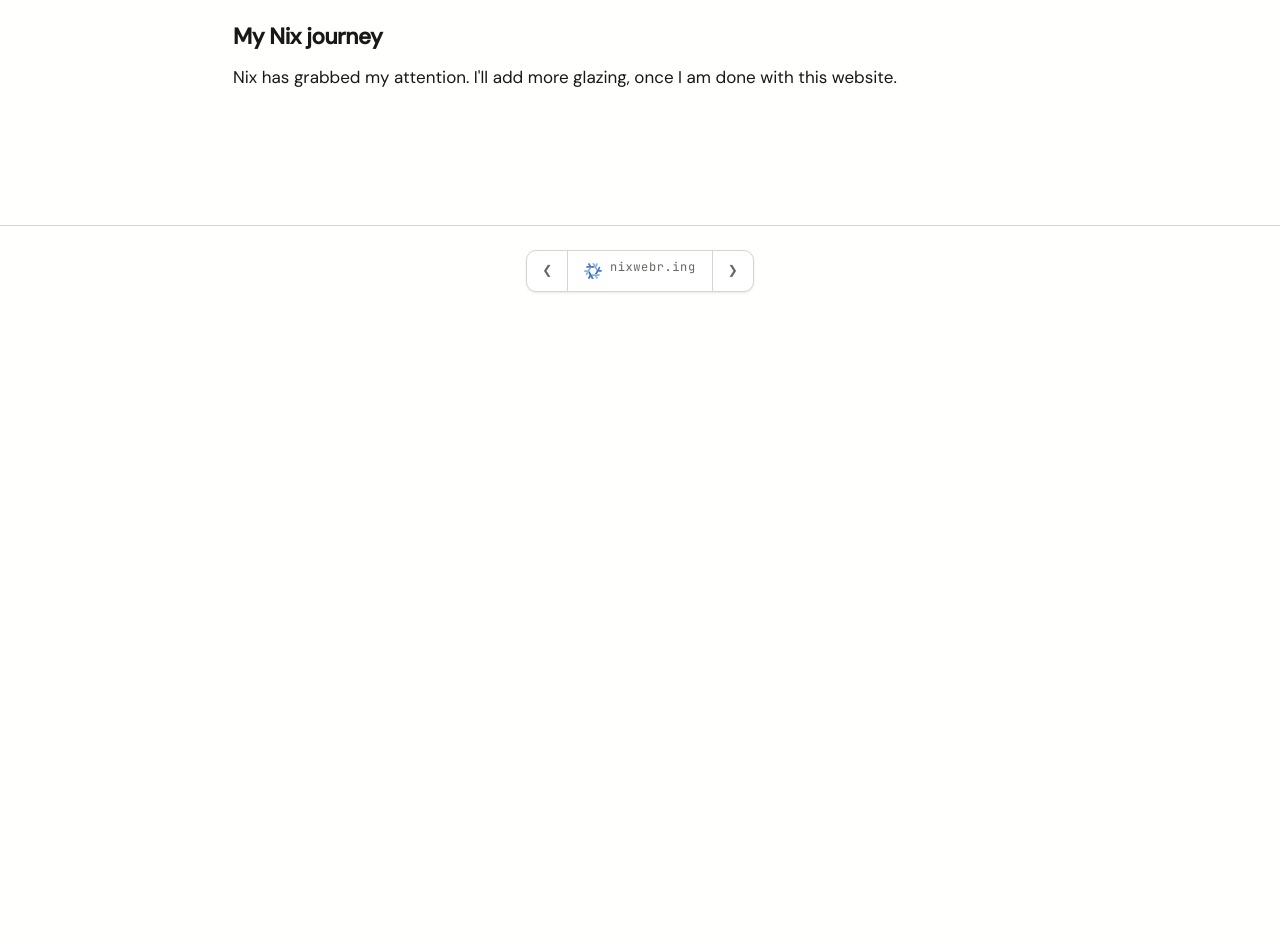
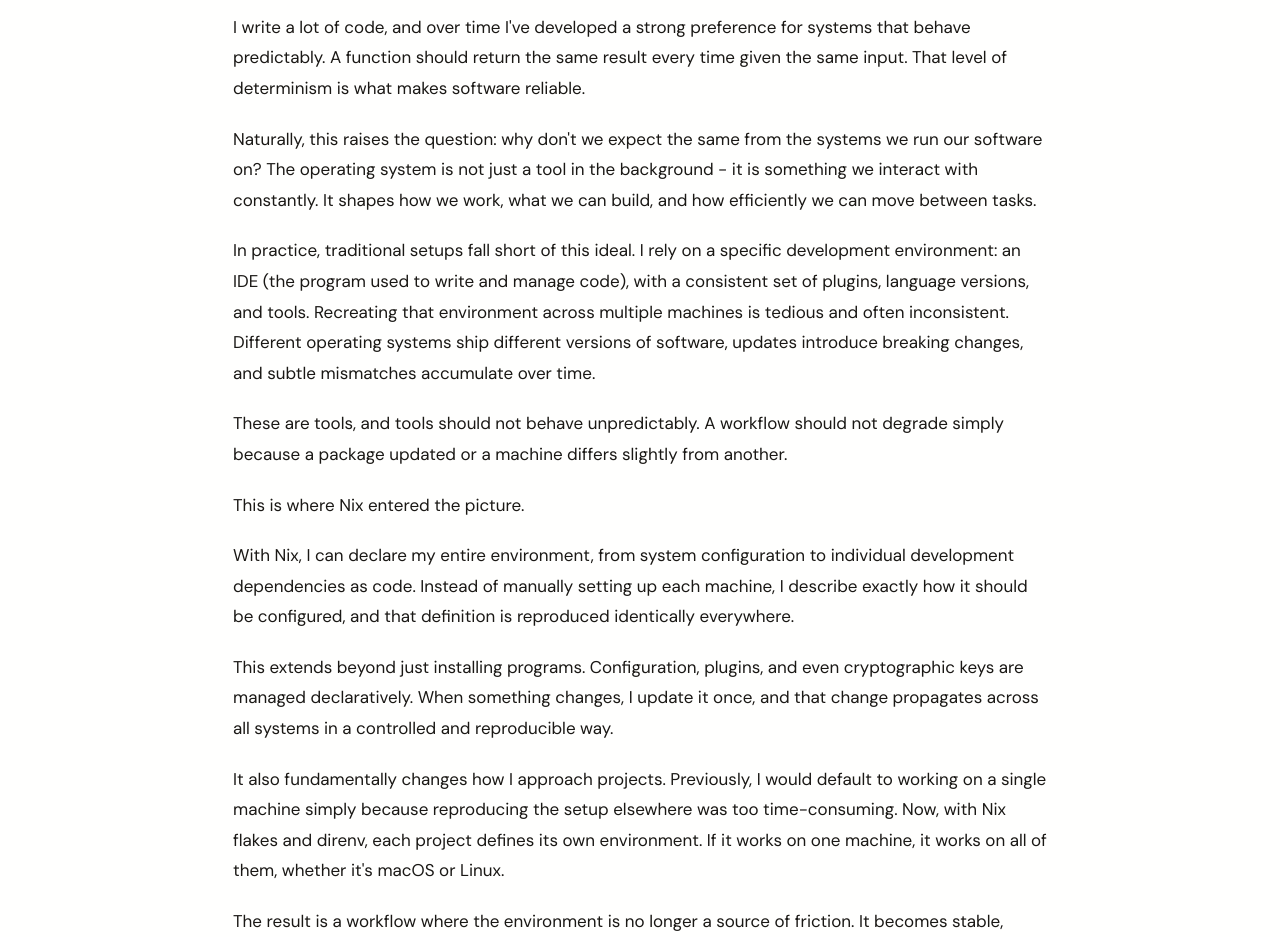
Before and after one commit to SquirrelModeller/squirrel-website, a SvelteKit app: page /about in a window 1280 px wide. Shown: the part 715-1652 px from the top of the page. Before the commit the page ends 1023 px from the top, so only its background shows below. Built offline with nearby package versions, Linux system fonts and the light colour scheme.

Commit message:
feat: write about nix

```diff
--- a/src/routes/about/+page.svelte
+++ b/src/routes/about/+page.svelte
@@ -28,9 +28,6 @@
       of unleashing creativity to the fullest without being held back by
       technical limitations.
     </p>
-    <p>
-      My creative endeavours also include logo creation. I even created my own.
-    </p>
   </section>
 
   <div class="section-divider">
@@ -42,8 +39,56 @@
   <section class="prose">
     <h2>My Nix journey</h2>
     <p>
-      Nix has grabbed my attention. I'll add more glazing, once I am done with
-      this website.
+      I write a lot of code, and over time I've developed a strong preference
+      for systems that behave predictably. A function should return the same
+      result every time given the same input. That level of determinism is what
+      makes software reliable.
+    </p>
+    <p>
+      Naturally, this raises the question: why don't we expect the same from the
+      systems we run our software on? The operating system is not just a tool in
+      the background - it is something we interact with constantly. It shapes
+      how we work, what we can build, and how efficiently we can move between
+      tasks.
+    </p>
+    <p>
+      In practice, traditional setups fall short of this ideal. I rely on a
+      specific development environment: an IDE (the program used to write and
+      manage code), with a consistent set of plugins, language versions, and
+      tools. Recreating that environment across multiple machines is tedious and
+      often inconsistent. Different operating systems ship different versions of
+      software, updates introduce breaking changes, and subtle mismatches
+      accumulate over time.
+    </p>
+    <p>
+      These are tools, and tools should not behave unpredictably. A workflow
+      should not degrade simply because a package updated or a machine differs
+      slightly from another.
+    </p>
+    <p>This is where Nix entered the picture.</p>
+    <p>
+      With Nix, I can declare my entire environment, from system configuration
+      to individual development dependencies as code. Instead of manually
+      setting up each machine, I describe exactly how it should be configured,
+      and that definition is reproduced identically everywhere.
+    </p>
+    <p>
+      This extends beyond just installing programs. Configuration, plugins, and
+      even cryptographic keys are managed declaratively. When something changes,
+      I update it once, and that change propagates across all systems in a
+      controlled and reproducible way.
+    </p>
+    <p>
+      It also fundamentally changes how I approach projects. Previously, I would
+      default to working on a single machine simply because reproducing the
+      setup elsewhere was too time-consuming. Now, with Nix flakes and direnv,
+      each project defines its own environment. If it works on one machine, it
+      works on all of them, whether it's macOS or Linux.
+    </p>
+    <p>
+      The result is a workflow where the environment is no longer a source of
+      friction. It becomes stable, portable, and predictable. That is exactly
+      what I expect from any well-engineered system.
     </p>
   </section>
 </article>
```
